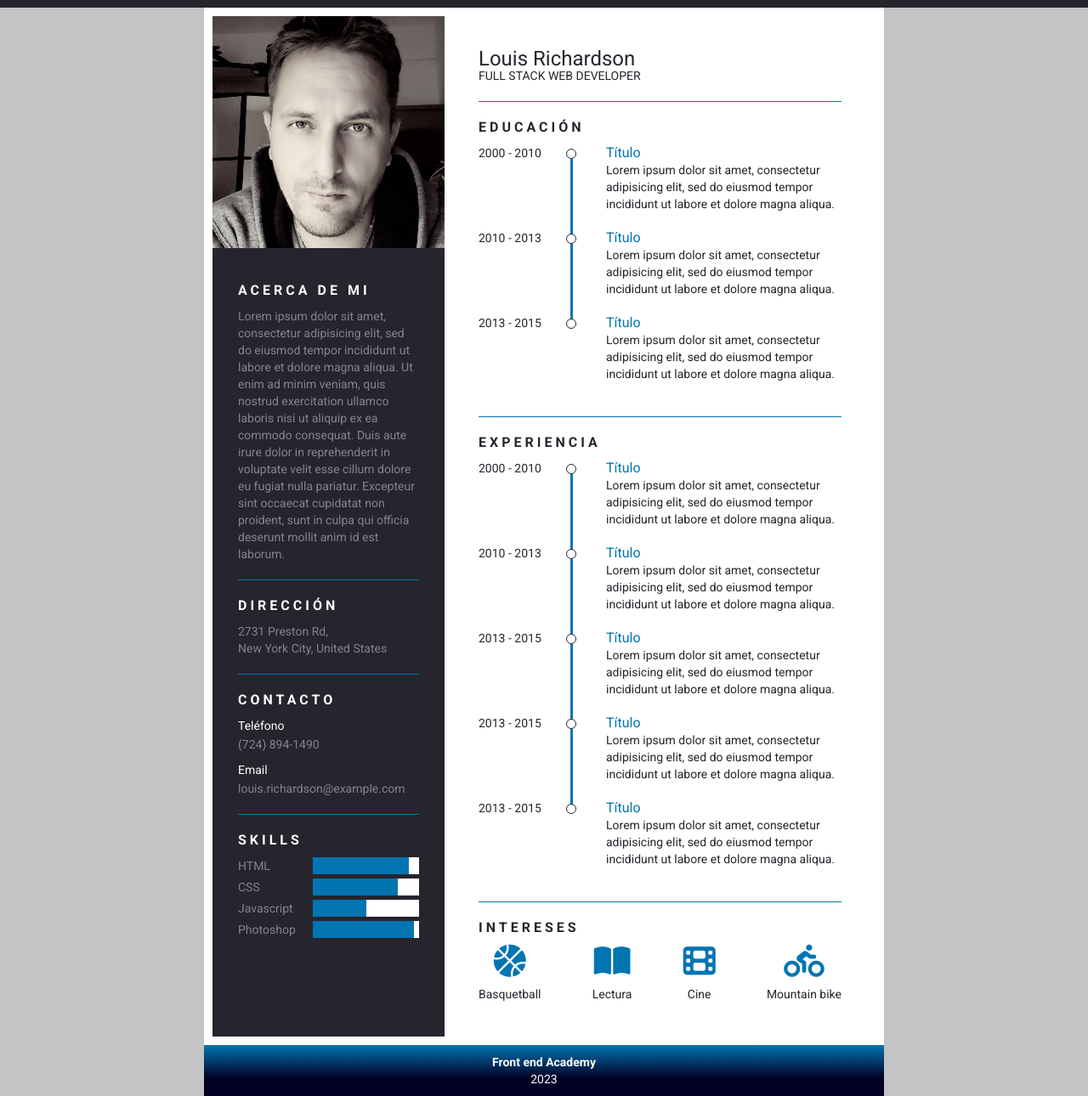
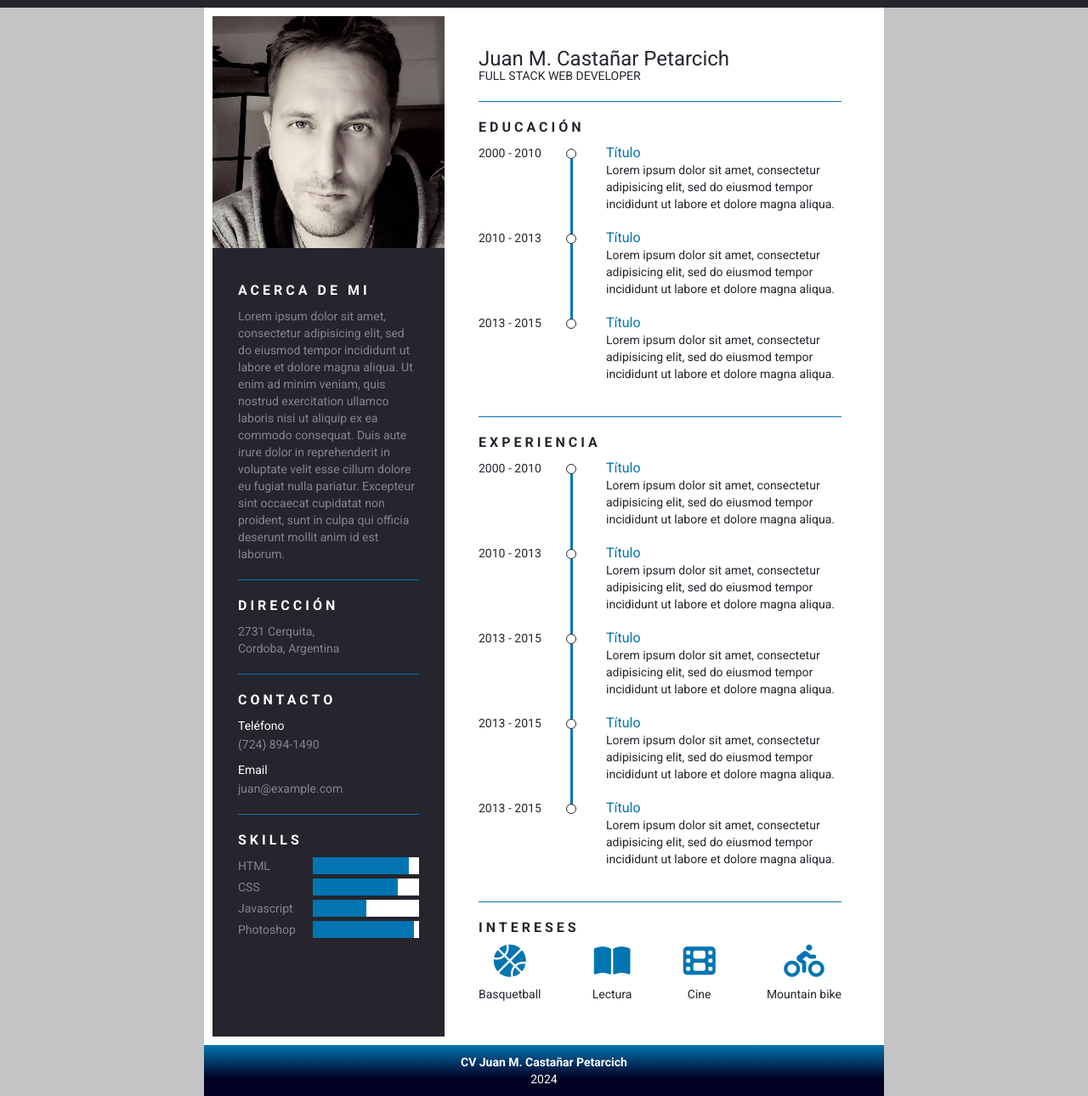
Before and after one commit to Grincode/responsive_resume, a plain HTML site: page index.html in a window 1280 px wide. Shown: the part 60-1350 px from the top of the page at 85% size. Drawn offline with nearby package versions, Linux system fonts and the light colour scheme.

Commit message:
Version 1.6

```diff
--- a/index.html
+++ b/index.html
@@ -1,20 +1,16 @@
 <!DOCTYPE html>
 <html lang="es">
+
 <head>
   <meta charset="UTF-8" />
   <meta name="viewport" content="width=device-width, initial-scale=1.0" />
   <title>Responsive CV Web Developer</title>
 
   <link rel="stylesheet" type="text/css" href="styles.css" />
-    <script
-      src="https://kit.fontawesome.com/9818e80dbb.js"
-      crossorigin="anonymous"
-    ></script>
-    <link
-      rel="stylesheet"
-      href="https://unpkg.com/boxicons@2.1.4/css/boxicons.min.css"
-    />
+  <script src="https://kit.fontawesome.com/9818e80dbb.js" crossorigin="anonymous"></script>
+  <link rel="stylesheet" href="https://unpkg.com/boxicons@2.1.4/css/boxicons.min.css" />
 </head>
+
 <body>
   <header class="header">
     <div class="container">
@@ -44,7 +40,7 @@
       </div>
       <div class="resume_bottom">
         <div class="resume_item resume_namerole">
-            <div class="name">Louis Richardson</div>
+          <div class="name">Juan M. Castañar Petarcich</div>
           <div class="role">Full Stack Web Developer</div>
         </div>
         <div class="resume_item resume_profile">
@@ -62,8 +58,8 @@
         <div class="resume_item resume_address">
           <div class="resume_title">Dirección</div>
           <div class="resume_info">
-              2731 Preston Rd,<br />
-              New York City, United States
+            2731 Cerquita,<br />
+            Cordoba, Argentina
           </div>
         </div>
         <div class="resume_item resume_contact">
@@ -74,7 +70,7 @@
           </div>
           <div class="resume_info">
             <div class="resume_subtitle">Email</div>
-              <div class="resume_subinfo">louis.richardson@example.com</div>
+            <div class="resume_subinfo">juan@example.com</div>
           </div>
         </div>
         <div class="resume_item resume_skills">
@@ -118,7 +114,7 @@
     </div>
     <div class="resume_right">
       <div class="resume_item resume_namerole">
-          <div class="name">Louis Richardson</div>
+        <div class="name">Juan M. Castañar Petarcich</div>
         <div class="role">Full Stack Web Developer</div>
       </div>
       <div class="resume_item resume_education">
@@ -247,10 +243,11 @@
   </div>
   <footer>
     <div class="footer_text">
-        <h4>Front end Academy</h4>
-        <p>2023</p>
+      <h4>CV Juan M. Castañar Petarcich</h4>
+      <p>2024</p>
     </div>
   </footer>
   <script src="script.js"></script>
 </body>
+
 </html>
```
Lines whose indentation alone changed are shown as unchanged.
